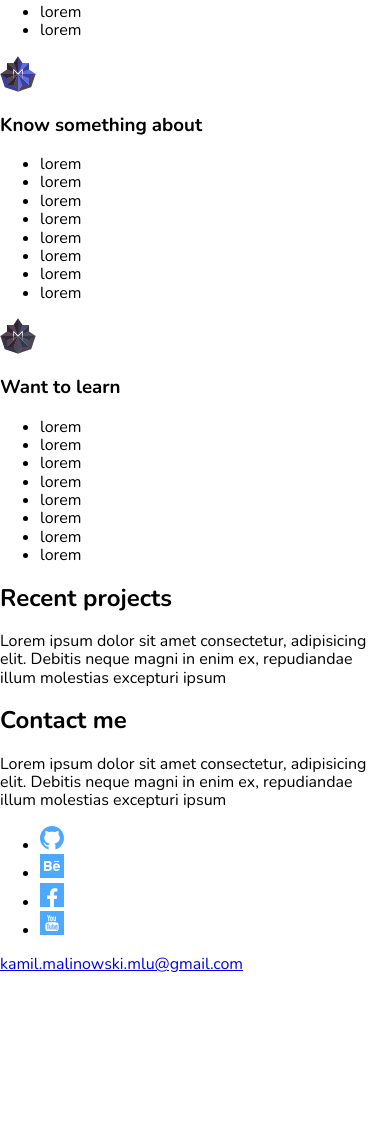
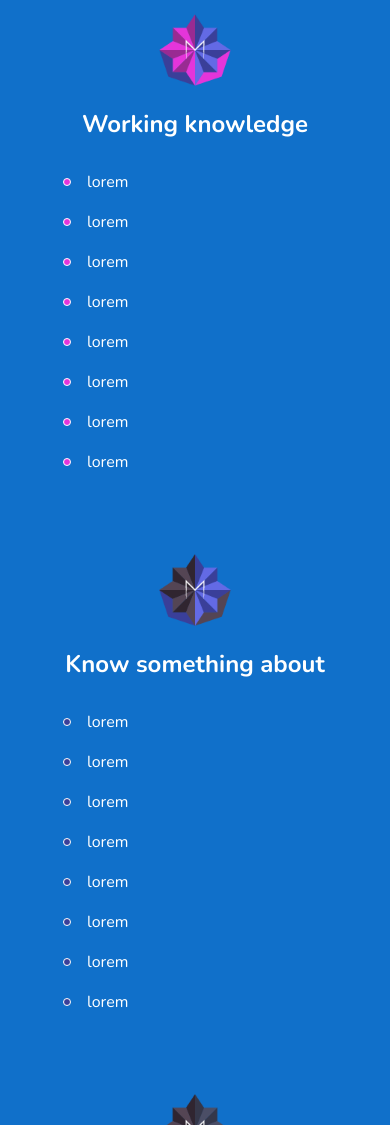
Before and after one commit to kamilMalinowski/kamilMalinowski.github.io, a website built with webpack: page src/pages/index.html in a window 390 px wide. Shown: the part 875-2000 px from the top of the page. Before the commit the page ends 1850 px from the top, so only its background shows below. Built offline with nearby package versions, Linux system fonts and the light colour scheme.

Commit message:
feat: skills and contact mobile styles

```diff
--- a/src/pages/index.html
+++ b/src/pages/index.html
@@ -62,7 +62,7 @@
         <article class="skills-section">
           <img
             class="skills-section__picture"
-            src="/src/assets/icons/favicon-32x32.png"
+            src="/src/assets/icons/favicon-96x96.png"
             alt="Working knowledge"
           />
           <h3 class="skills-section__header">Working knowledge</h3>
@@ -80,11 +80,11 @@
         <article class="skills-section">
           <img
             class="skills-section__picture"
-            src="/src/assets/icons/favicon-32x32__halfGrey.png"
+            src="/src/assets/icons/favicon-96x96__halfGrey.png"
             alt="Know something about"
           />
           <h3 class="skills-section__header">Know something about</h3>
-          <ul class="skills-list">
+          <ul class="skills-list skills-list--half">
             <li class="skills-list__item">lorem</li>
             <li class="skills-list__item">lorem</li>
             <li class="skills-list__item">lorem</li>
@@ -98,11 +98,11 @@
         <article class="skills-section">
           <img
             class="skills-section__picture"
-            src="/src/assets/icons/favicon-32x32__fullGrey.png"
+            src="/src/assets/icons/favicon-96x96__fullGrey.png"
             alt="Want to learn"
           />
           <h3 class="skills-section__header">Want to learn</h3>
-          <ul class="skills-list">
+          <ul class="skills-list skills-list--full">
             <li class="skills-list__item">lorem</li>
             <li class="skills-list__item">lorem</li>
             <li class="skills-list__item">lorem</li>
@@ -140,8 +140,7 @@
       <section class="contact" id="contact">
         <h2 class="contact__header">Contact me</h2>
         <p class="contact__description">
-          Lorem ipsum dolor sit amet consectetur, adipisicing elit. Debitis
-          neque magni in enim ex, repudiandae illum molestias excepturi ipsum
+          I’m open for new opportunities. If you have one for me we should talk!
         </p>
         <div class="contact__links">
           <ul class="socials">
--- a/src/scss/_variables.scss
+++ b/src/scss/_variables.scss
@@ -1,4 +1,5 @@
 $white: #FFFFFF;
+$brighterBlue: #DBEAF7;
 $lightBlue: #4DA8FF;
 $darkBlue: #1070CA;
 $text: #425A70;
--- a/src/scss/main.scss
+++ b/src/scss/main.scss
@@ -2,6 +2,9 @@
 
 @import "_variables";
 @import "modules/hero.scss";
+@import "modules/contact.scss";
+@import "modules/skills.scss";
+@import "modules/projects.scss";
 
 @import url('https://fonts.googleapis.com/css2?family=Nunito:wght@300;600;700&family=Roboto+Mono:wght@400;700&display=swap');
 
--- /dev/null
+++ b/src/scss/modules/contact.scss
@@ -0,0 +1,68 @@
+.contact {
+  display: flex;
+  justify-content: center;
+  align-items: center;
+  flex-direction: column;
+  background: $brighterBlue;
+  padding: 64px 16px 88px;
+  &__description {
+    font-weight: 300;
+    font-size: 16px;
+    line-height: 32px;
+    text-align: center;
+    margin-bottom: 48px;
+    color: $text;
+  }
+  &__header {
+    font-weight: bold;
+    font-size: 36px;
+    line-height: 48px;
+    text-align: center;
+    color: $textDark;
+  }
+  &__mail {
+    font-weight: bold;
+    font-size: 16px;
+    line-height: 40px;
+    color: $white;
+    text-decoration: none;
+    background: $lightBlue;
+    border-radius: 64px;
+    padding: 4px 24px;
+    display: inline-block;
+    text-align: center;
+    margin-bottom: 48px;
+  }
+}
+
+.socials {
+  display: flex;
+  justify-content: center;
+  align-items: center;
+  margin: 0;
+  padding: 0;
+  height: 400px;
+  align-self: center;
+  &__icon {
+    width: 24px;
+    height: 24px;
+    align-self: center;
+  }
+  &__item {
+    width: 48px;
+    height: 48px;
+    list-style: none;
+    background: $white;
+    align-self: center;
+    border-radius: 48px;
+    box-shadow: 0px 4px 8px rgba(16, 112, 202, 0.15);
+    margin: 0 14px;
+  }
+  &__link {
+    cursor: pointer;
+    display: flex;
+    justify-content: center;
+    align-items: center;
+    align-self: center;
+  }
+}
--- a/src/scss/modules/hero.scss
+++ b/src/scss/modules/hero.scss
@@ -1,5 +1,5 @@
 .hero {
-  padding: 74px 16px 0;
+  padding: 64px 16px 88px;
   &__contact {
     font-weight: bold;
     font-size: 16px;
--- /dev/null
+++ b/src/scss/modules/skills.scss
@@ -0,0 +1,65 @@
+.skills {
+  background: $darkBlue;
+  color: $white;
+  padding: 64px 16px 88px;
+  &__header {
+    font-weight: bold;
+    font-size: 36px;
+    line-height: 48px;
+    text-align: center;
+    color: $white;
+  }
+}
+
+.skills-list {
+  color: $white;
+  width: 264px;
+  margin: 0 auto;
+  list-style-type: none;
+  padding: 0;
+  &__item {
+    font-weight: 300;
+    font-size: 16px;
+    line-height: 24px;
+    padding: 0 0 0 24px;
+    margin: 0 0 16px;
+    position: relative;
+    &::before {
+      position: absolute;
+      left: 0;
+      top: 8px;
+      content: "";
+      width: 8px;
+      height: 8px;
+      background: #e535da;
+      .skills-list--full & {
+        background: #302530;
+      }
+      .skills-list--half & {
+        background: #3a3f99;
+      }
+      display: block;
+      border-radius: 8px;
+      border: 1px solid $white;
+    }
+  }
+}
+
+.skills-section {
+  display: flex;
+  justify-content: center;
+  align-items: center;
+  flex-direction: column;
+  margin-top: 64px;
+  &__header {
+    font-weight: bold;
+    font-size: 24px;
+    line-height: 44px;
+    text-align: center;
+    margin: 16px 0 24px;
+  }
+  &__picture {
+    width: 72px;
+    height: 72px;
+  }
+}
```
Also changed, not shown: src/assets/icons/favicon-32x32__fullGrey.png (deleted), src/assets/icons/favicon-32x32__halfGrey.png (deleted), src/assets/icons/favicon-96x96__fullGrey.png (added), src/assets/icons/favicon-96x96__halfGrey.png (added), src/scss/modules/projects.scss (added).
